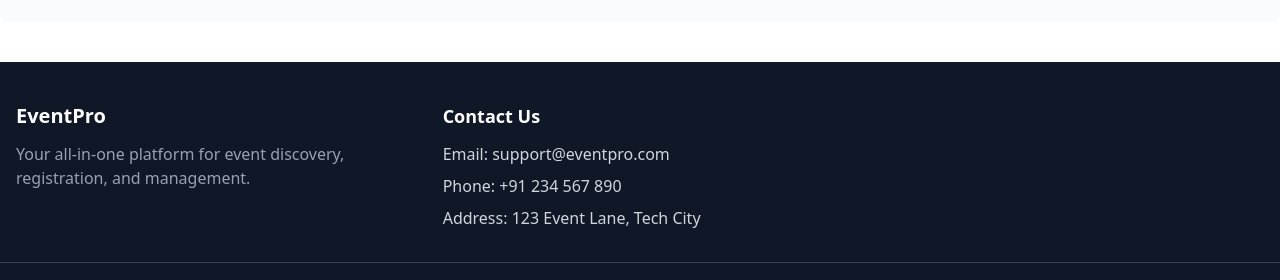
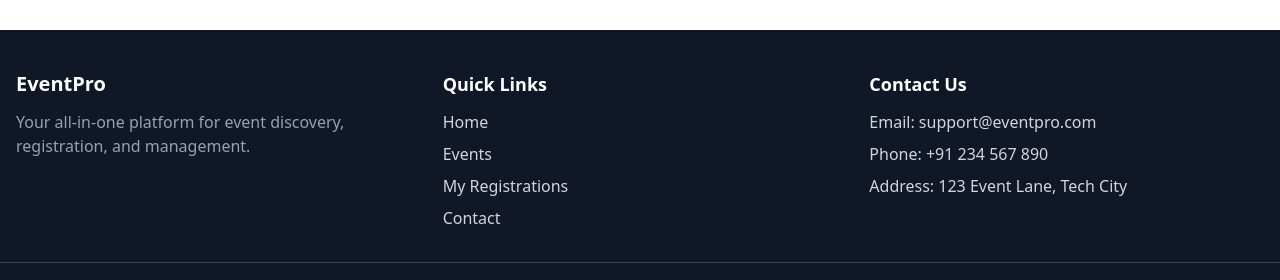
Before and after one commit to ASWANA123-as/main_project_frontend, a React (Vite) app: page /admin/organizers in a window 1280 px wide. Shown: the part 546-826 px from the top of the page. Built offline with nearby package versions, Linux system fonts and the light colour scheme; no server answers; sample sign-in values are in the browser's storage.

Commit message:
ttttttttttttt

```diff
--- a/src/Pages/Admin/UsersList.jsx
+++ /dev/null
@@ -1,9 +0,0 @@
-import React from 'react'
-
-function UsersList() {
-  return (
-    <div>UsersList</div>
-  )
-}
-
-export default UsersList
--- a/src/components/Eventcard.jsx
+++ /dev/null
@@ -1,9 +0,0 @@
-import React from 'react'
-
-function Eventcard() {
-  return (
-    <div>Eventcard</div>
-  )
-}
-
-export default Eventcard
--- a/src/components/FileUpload.jsx
+++ /dev/null
@@ -1,9 +0,0 @@
-import React from 'react'
-
-function FileUpload() {
-  return (
-    <div>FileUpload</div>
-  )
-}
-
-export default FileUpload
--- a/src/components/Footer.jsx
+++ b/src/components/Footer.jsx
@@ -14,8 +14,16 @@ const Footer = () => {
           </p>
         </div>
 
-
-
+        {/* Navigation */}
+        <div>
+          <h3 className="text-lg font-semibold text-white mb-3">Quick Links</h3>
+          <ul className="space-y-2">
+            <li><Link to="/" className="hover:text-white">Home</Link></li>
+            <li><Link to="/browse-events" className="hover:text-white">Events</Link></li>
+            <li><Link to="/my-registrations" className="hover:text-white">My Registrations</Link></li>
+            <li><Link to="/contact" className="hover:text-white">Contact</Link></li>
+          </ul>
+        </div>
 
         {/* Contact */}
         <div>
--- a/src/components/Sidebar.jsx
+++ /dev/null
@@ -1,9 +0,0 @@
-import React from 'react'
-
-function Sidebar() {
-  return (
-    <div>Sidebar</div>
-  )
-}
-
-export default Sidebar
```
Also changed, not shown: src/Pages/Admin/AllEvents.jsx (deleted).
